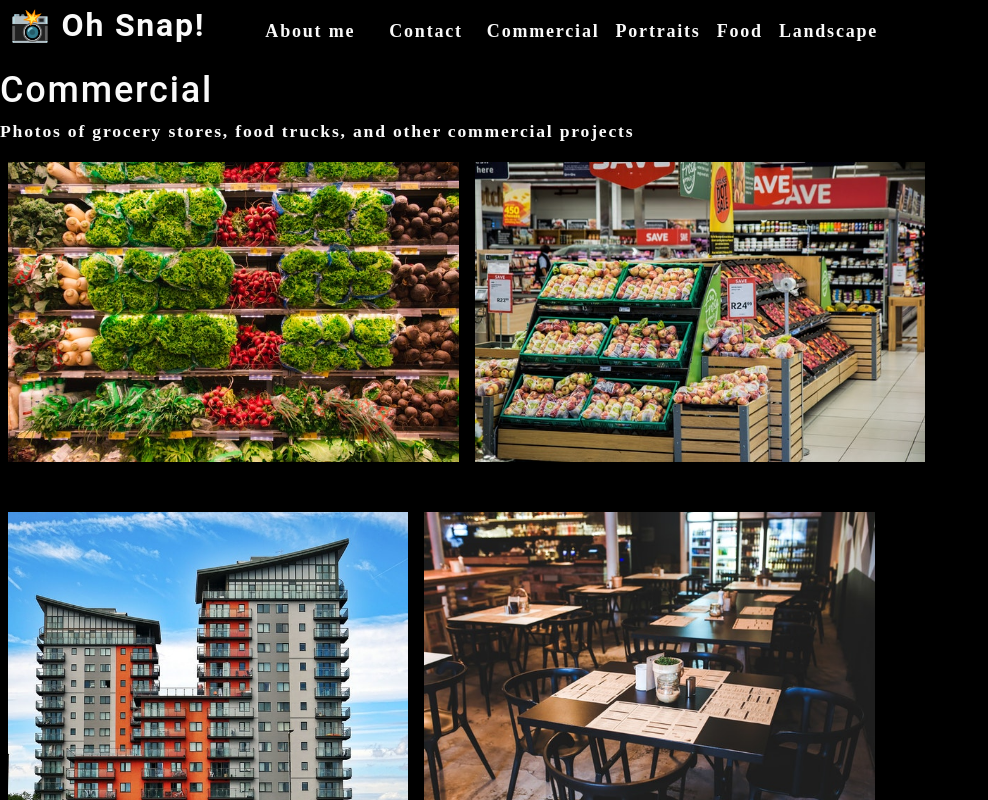
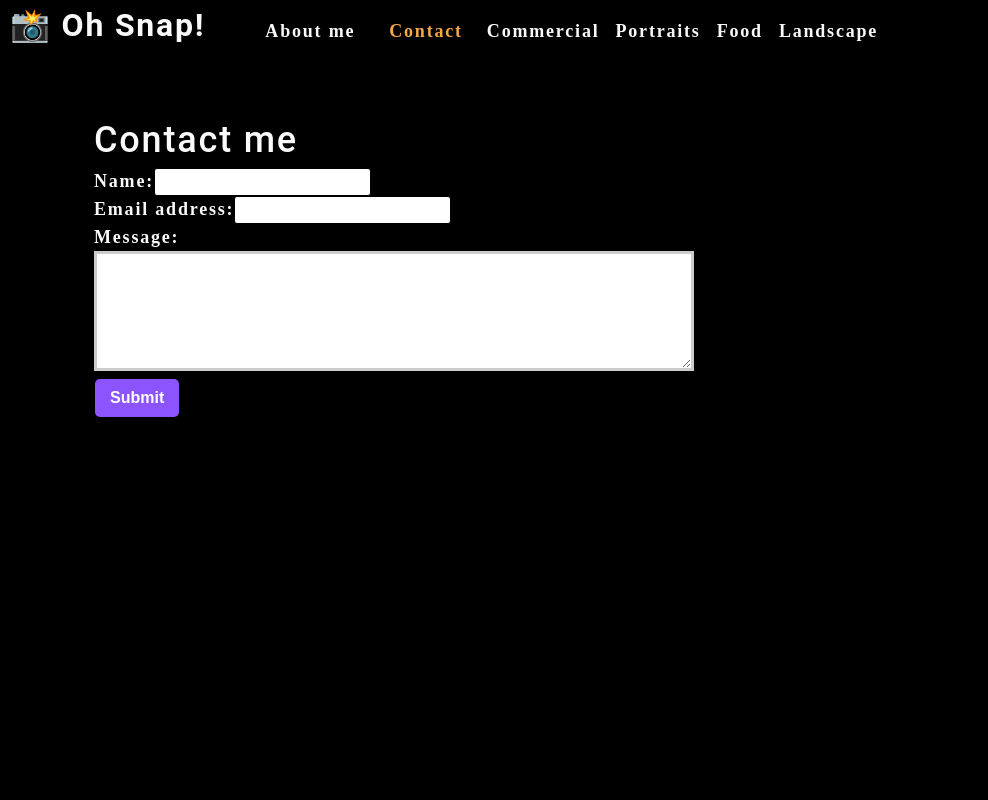
Before and after one commit to Samantha-Ruth/photo-port, a React (Create React App) app: page / in a window 1280 px wide. Both pictures are taken after a click on the element "Contact". Shown: the top 800 px of the page, without its empty margins (0-988 px from the left). Built offline with nearby package versions, Linux system fonts and the light colour scheme.

Commit message:
added functionality to conditional rendering and conditional styling

```diff
--- a/src/App.js
+++ b/src/App.js
@@ -33,6 +33,7 @@ function App() {
         contactSelected={contactSelected}
         setContactSelected={setContactSelected}
       ></Nav>
+      <main>
       {!contactSelected ? (
         <>
           <Gallery currentCategory={currentCategory}></Gallery>
@@ -41,6 +42,7 @@ function App() {
       ) : (
         <ContactForm></ContactForm>
       )}
+      </main>
     </div>
   );
 }
--- a/src/components/Contact/index.js
+++ b/src/components/Contact/index.js
@@ -13,8 +13,11 @@ function ContactForm() {
 
   function handleSubmit(e) {
     e.preventDefault();
-    console.log(formState);
-  }
+    if (!errorMessage) {
+        setFormState({ [e.target.name]: e.target.value })
+        console.log(formState);
+    }
+  };
 
   function handleChange(e) {
     if (e.target.name === "email") {
@@ -31,11 +34,12 @@ function ContactForm() {
         setErrorMessage("");
       }
     }
-    console.log("errorMessage", errorMessage);
-    if (!errorMessage) {
-      setFormState({ ...formState, [e.target.name]: e.target.value });
-    }
-  }
+    // console.log("errorMessage", errorMessage);
+    // if (!errorMessage) {
+    //   setFormState({ ...formState, [e.target.name]: e.target.value });
+    // }
+  };
+
   return (
     <section>
       <h1>Contact me</h1>
--- a/src/components/Nav/index.js
+++ b/src/components/Nav/index.js
@@ -4,16 +4,16 @@ import { capitalizeFirstLetter } from "../../utils/helpers";
 
 
 function Nav(props) {
-  const { categories = [], setCurrentCategory, currentCategory } = props;
+  const { categories = [],
+          setCurrentCategory,
+          currentCategory,
+          contactSelected,
+          setContactSelected
+         } = props;
 
 //   useEffect(() => {
 //     document.title = capitalizeFirstLetter(currentCategory.name);
 //   }, [currentCategory]);
-
-const handleClick = (item) => {
-    console.log(item);
-    return item;
-  };
 
 return (
     <header className="flex-row px-1">
@@ -25,25 +25,26 @@ return (
       <nav>
         <ul className="flex-row">
           <li className="mx-2">
-            <a data-testid="about" href="#about">
+            <a data-testid="about" href="#about" onClick={() => setContactSelected(false)}>
               About me
             </a>
           </li>
-          <li className={"mx-2"}>
-            <span onClick={() => handleClick('Contact')}>
+          <li className={`mx-2 ${contactSelected && 'navActive'}`}>
+            <span onClick={() => setContactSelected(true)}>
               Contact
-            </span>
+              </span>
           </li>
           {categories.map((category) => (
             <li
               className={`mx-1 ${
-                currentCategory.name === category.name
+                currentCategory.name === category.name && !contactSelected && 'navActive'
                 }`}
               key={category.name}
             >
               <span
                 onClick={() => {
                   setCurrentCategory(category);
+                  setContactSelected(false);
                 }}
               >
                 {capitalizeFirstLetter(category.name)}
```
